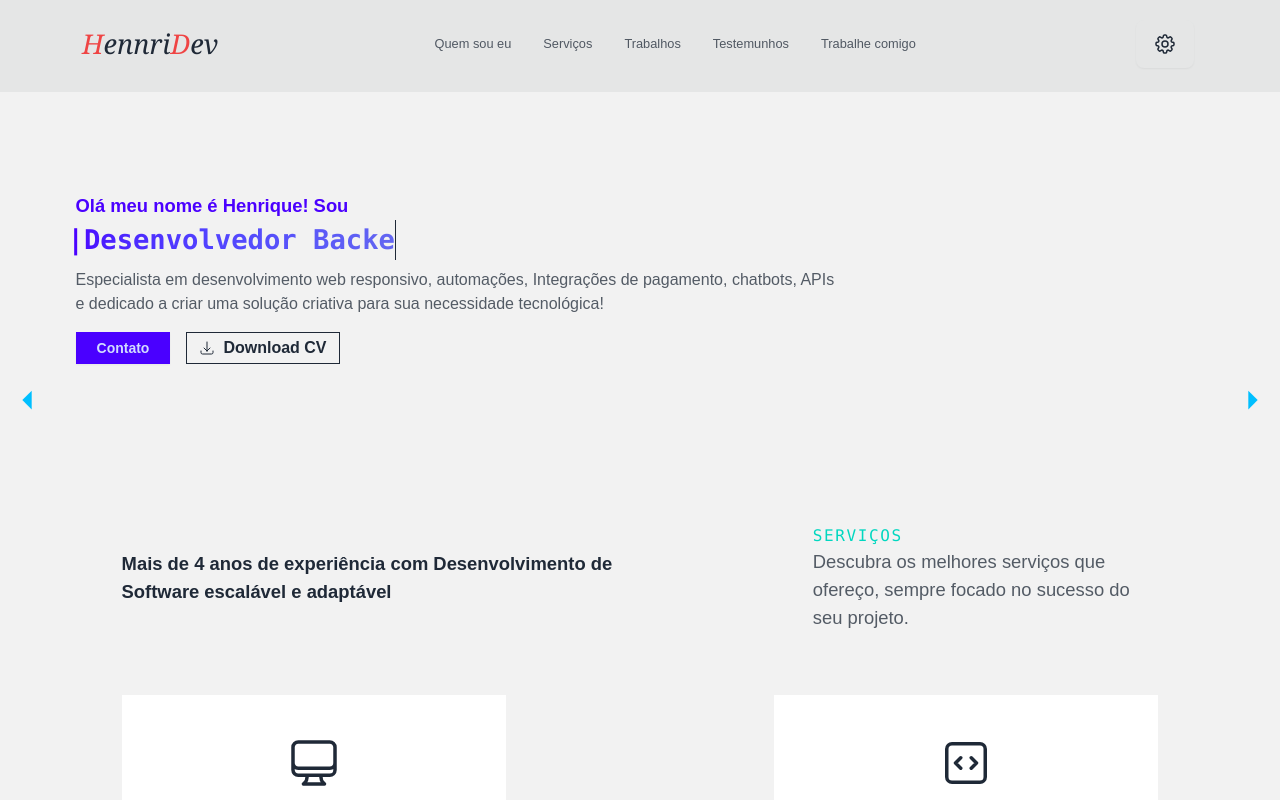
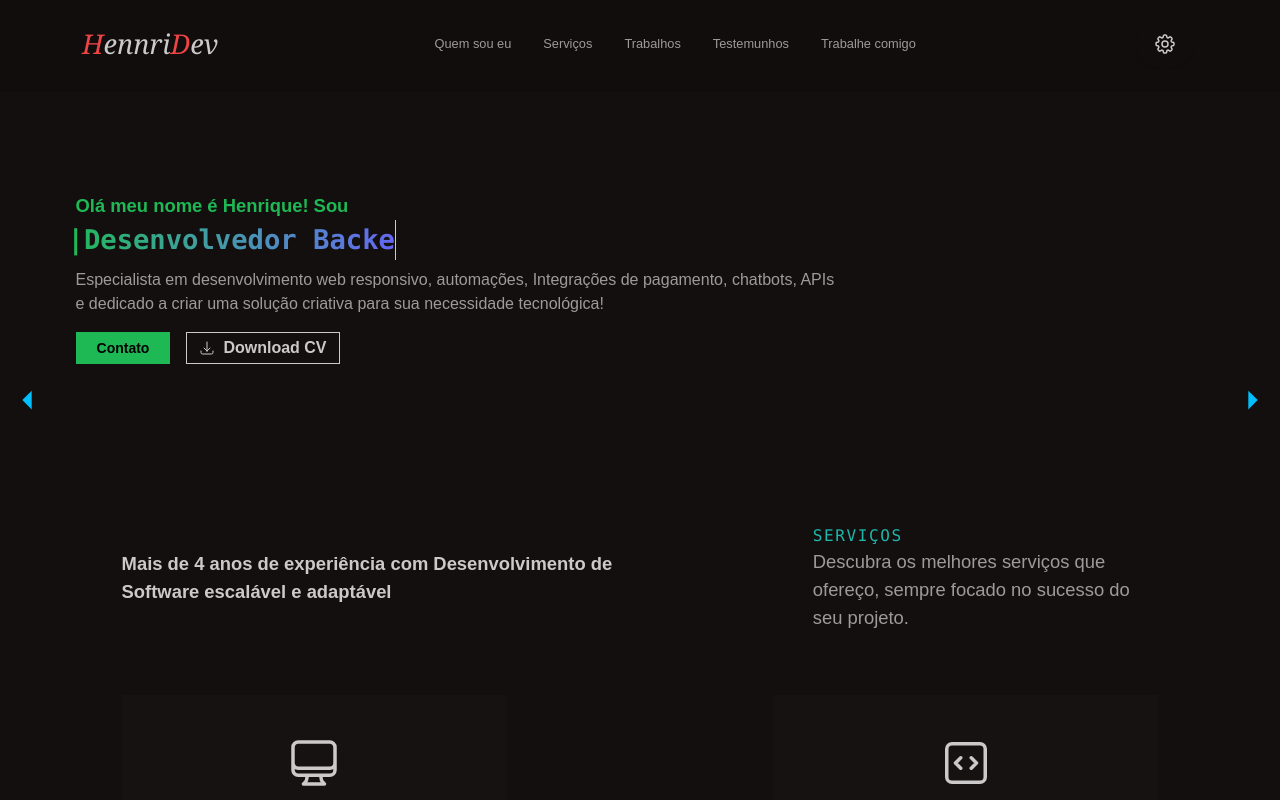
Before and after one commit to henrique307/portfolio-next, a Next.js app: page / in a window 1280 px wide. Shown: the top 800 px of the page. Built offline with nearby package versions, Linux system fonts and the light colour scheme.

Commit message:
fix: ajustes nos temas disponíveis para o portfolio

```diff
--- a/src/app/globals.css
+++ b/src/app/globals.css
@@ -7,10 +7,6 @@
   --text-clamp_subtitle: clamp(0.9rem, 2vw, 1.15rem);
   --text-clamp_text: clamp(0.85rem, 1.5vw, 1rem);
   --text-clamp_subtext: clamp(0.75rem, 1vw, 0.8rem);
-}
-
-@plugin "daisyui" {
-  themes: light --default, forest --prefersdark;
 }
 
 :root {
--- a/src/app/layout.tsx
+++ b/src/app/layout.tsx
@@ -10,7 +10,7 @@ export default function RootLayout({
   children: React.ReactNode;
 }>) {
   return (
-    <html lang="pt-BR" className="scroll-smooth">
+    <html lang="pt-BR" className="scroll-smooth" data-theme="forest">
       <head>
         <meta charSet="UTF-8" />
         <link rel="icon" href="/hd.ico" sizes="16x16 32x32 48x48 192x192 512x512" type="image/x-icon" />
--- a/tailwind.config.cjs
+++ b/tailwind.config.cjs
@@ -26,4 +26,7 @@ module.exports = {
     },
   },
   plugins: [require("daisyui")],
+  daisyui: {
+    themes: ["light", "forest"],
+  },
 };
```
